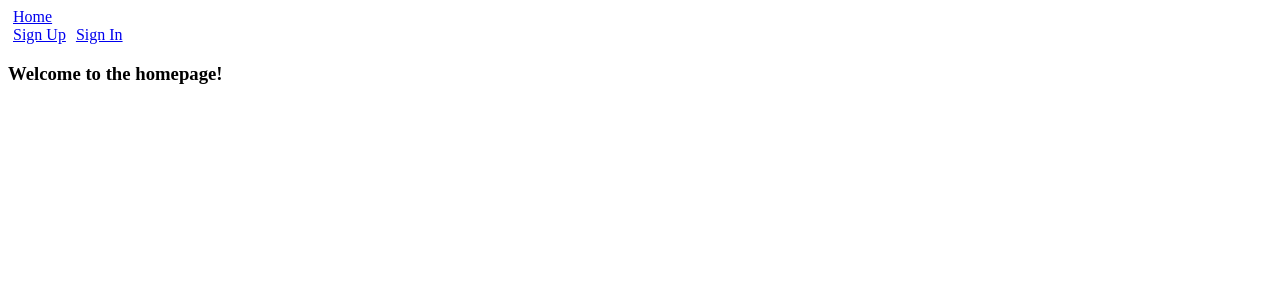
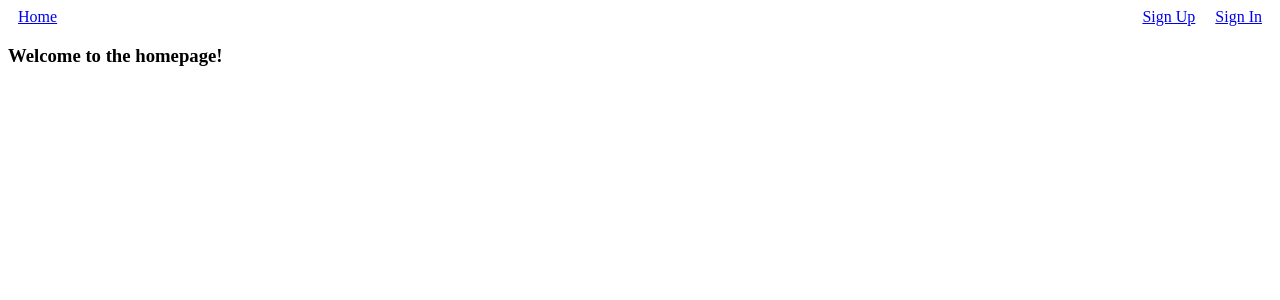
Before and after one commit to chasewhitney/Coursework-ReactClientAuth, a React (Create React App) app: page / in a window 1280 px wide. Shown: the top 300 px of the page. Built offline with nearby package versions, Linux system fonts and the light colour scheme.

Commit message:
tweaked and moved header styling to component-specific stylesheet

```diff
--- /dev/null
+++ b/src/components/HeaderStyle.css
@@ -0,0 +1,8 @@
+.header {
+  display: flex;
+  justify-content: space-between;
+}
+
+.header a {
+  margin: 0 10px;
+}
--- a/src/components/header.js
+++ b/src/components/header.js
@@ -1,6 +1,7 @@
 import React, { Component } from 'react';
 import { Link } from 'react-router-dom';
 import { connect } from 'react-redux';
+import './HeaderStyle.css';
 
 class Header extends Component {
   renderLinks() {
@@ -23,7 +24,7 @@ class Header extends Component {
 
   render() {
     return (
-      <div>
+      <div className="header">
         <Link to='/'>Home</Link>
         {this.renderLinks()}
       </div>
--- a/src/index.js
+++ b/src/index.js
@@ -4,7 +4,6 @@ import { BrowserRouter, Route } from 'react-router-dom';
 import { Provider } from 'react-redux';
 import { createStore, applyMiddleware } from 'redux';
 import reduxThunk from 'redux-thunk';
-import './style/style.css';
 
 import App from './components/App';
 import Welcome from './components/Welcome';
--- a/src/style/style.css
+++ /dev/null
@@ -1,3 +0,0 @@
-a {
-  margin:5px;
-}
```
